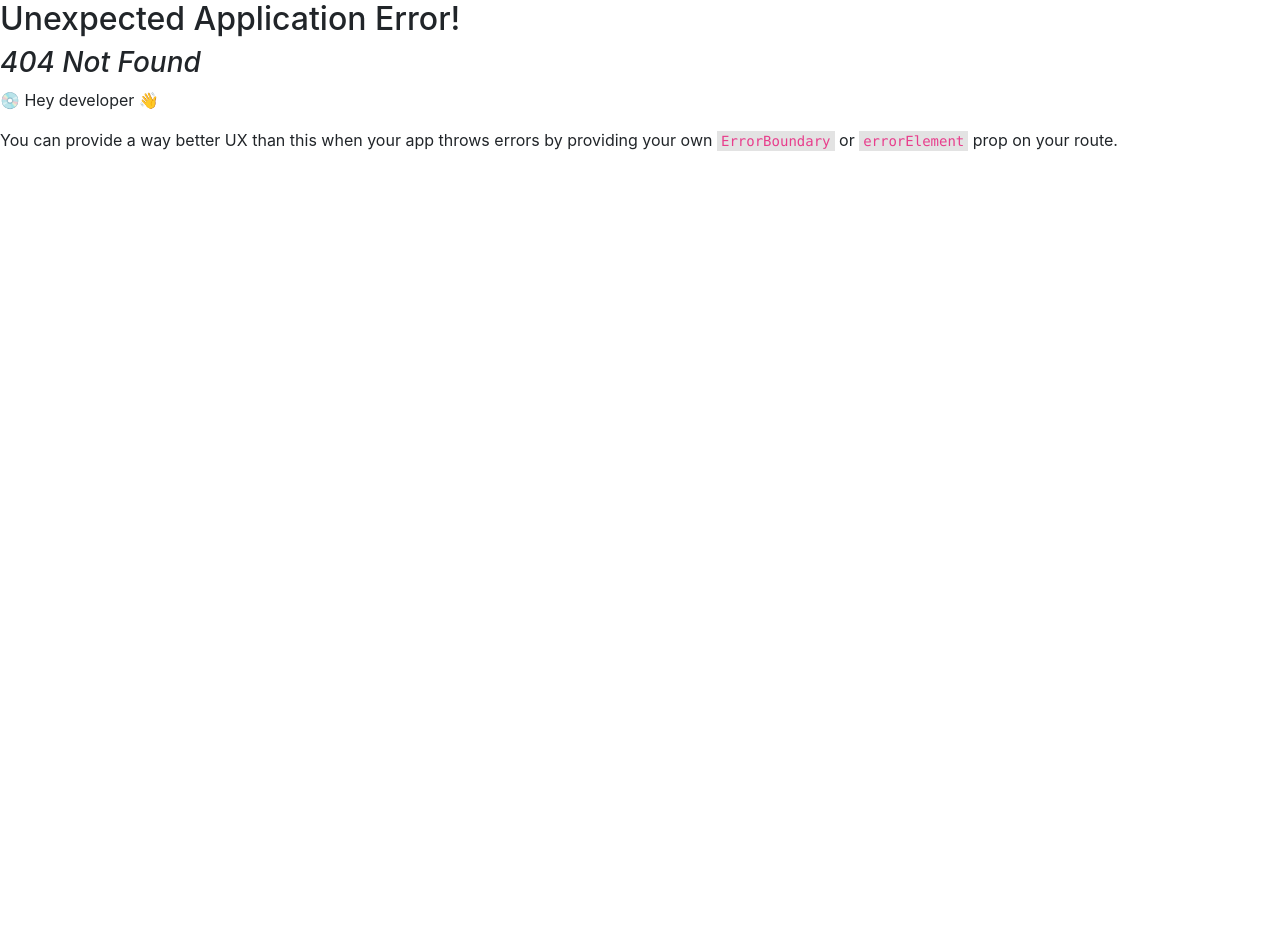
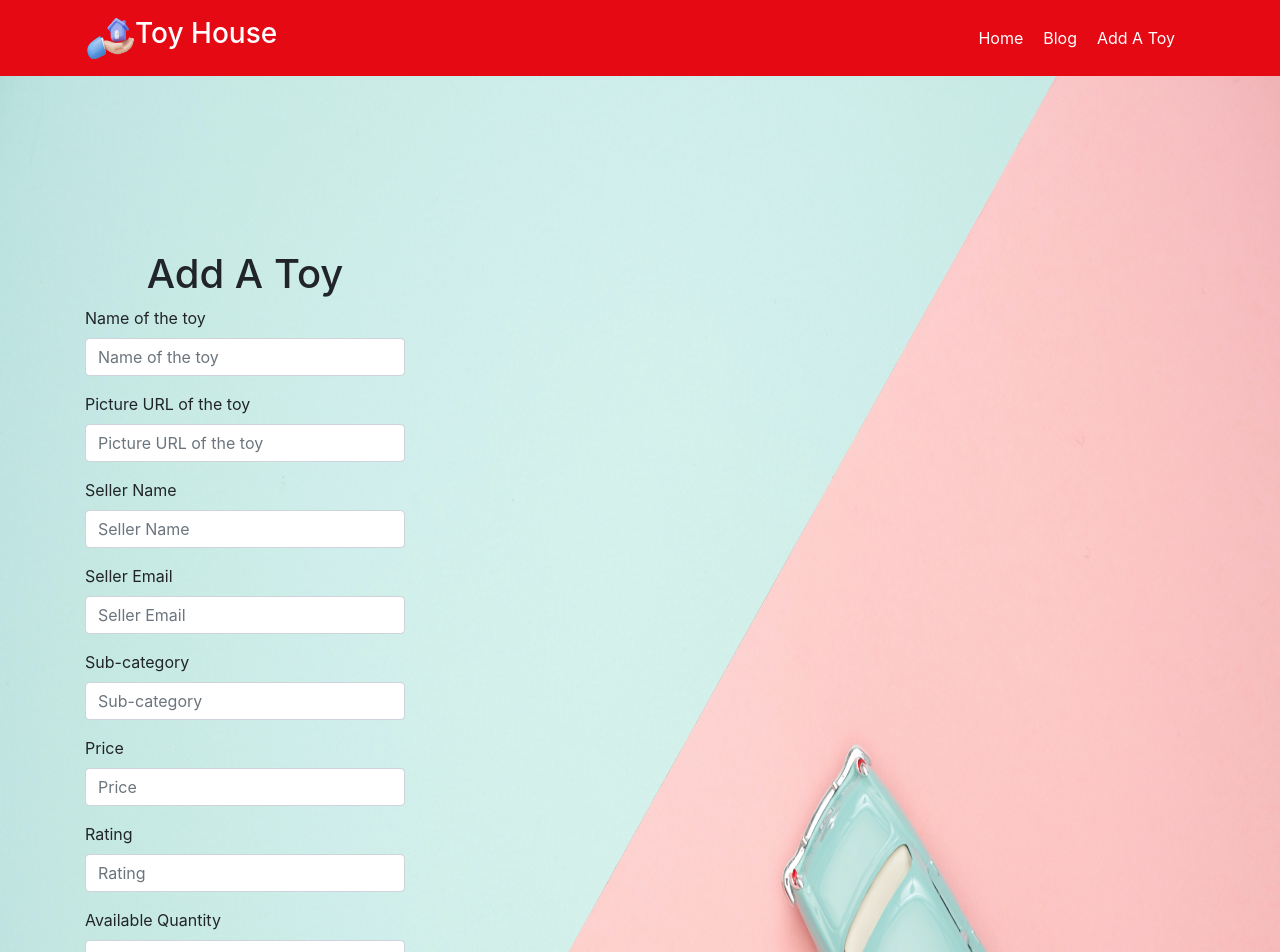
Before and after one commit to RianOntu/toy-house-client, a React (Vite) app: page /addatoy in a window 1280 px wide. Before the commit this address had no page. Shown: the top 952 px of the page. Before the commit the page ends 800 px from the top, so only its background shows below. Built offline with nearby package versions, Linux system fonts and the light colour scheme.

Commit message:
firebase configuration

```diff
--- a/package.json
+++ b/package.json
@@ -10,6 +10,7 @@
     "preview": "vite preview"
   },
   "dependencies": {
+    "firebase": "^9.22.2",
     "localforage": "^1.10.0",
     "match-sorter": "^6.3.1",
     "react": "^18.2.0",
--- /dev/null
+++ b/src/components/AddaToy/AddaToy.css
@@ -0,0 +1,9 @@
+.bgimage{
+    height: 1500px;
+    width: 100%;
+    position:relative;
+}
+.addatoyform{
+    position: absolute;
+    top:250px
+}
--- /dev/null
+++ b/src/components/AddaToy/AddaToy.jsx
@@ -0,0 +1,59 @@
+import React from 'react';
+import './AddaToy.css';
+import bgImage from '../../assets/addatoy.jpg'
+
+const AddaToy = () => {
+    return (
+        <div className='addatoy'>
+            <img className='bgimage' src={bgImage} alt="" />
+    <div className="container">
+
+    <form className='w-25 addatoyform'>
+    <h1 className='text-center'>Add A Toy</h1>
+  <div class="form-group">
+    <label for="exampleInputEmail1">Name of the toy</label>
+    <input type="text" class="form-control" id="exampleInputEmail1" aria-describedby="emailHelp" placeholder="Name of the toy"/>
+
+  </div>
+  <div class="form-group">
+    <label for="exampleInputPassword1">Picture URL of the toy</label>
+    <input type="text" class="form-control" id="exampleInputPassword1" placeholder="Picture URL of the toy"/>
+  </div>
+  <div class="form-group">
+    <label for="exampleInputPassword1">Seller Name</label>
+    <input type="text" class="form-control" id="exampleInputPassword1" placeholder="Seller Name"/>
+  </div>
+  <div class="form-group">
+    <label for="exampleInputPassword1">Seller Email</label>
+    <input type="text" class="form-control" id="exampleInputPassword1" placeholder="Seller Email"/>
+  </div>
+  <div class="form-group">
+    <label for="exampleInputPassword1">Sub-category</label>
+    <input type="text" class="form-control" id="exampleInputPassword1" placeholder="Sub-category"/>
+  </div>
+  <div class="form-group">
+    <label for="exampleInputPassword1">Price</label>
+    <input type="text" class="form-control" id="exampleInputPassword1" placeholder="Price"/>
+  </div>
+  <div class="form-group">
+    <label for="exampleInputPassword1">Rating</label>
+    <input type="text" class="form-control" id="exampleInputPassword1" placeholder="Rating"/>
+  </div>
+  <div class="form-group">
+    <label for="exampleInputPassword1">Available Quantity</label>
+    <input type="text" class="form-control" id="exampleInputPassword1" placeholder="Available Quantity"/>
+  </div>
+  <div class="form-group">
+    <label for="exampleInputPassword1">Detail Description</label>
+    <textarea class="form-control" id="exampleFormControlTextarea1" rows="3"></textarea>
+  </div>
+
+  <button type="submit" class="btn btn-danger">Add Toy</button>
+</form>
+    </div>
+
+        </div>
+    );
+};
+
+export default AddaToy;
--- a/src/components/Header/Header.jsx
+++ b/src/components/Header/Header.jsx
@@ -26,6 +26,9 @@ const Header = () => {
             <li class="nav-item">
               <Link to='/blog'>Blog</Link>
             </li>
+            <li class="nav-item">
+              <Link to='/addatoy'>Add A Toy</Link>
+            </li>
 
 
           </ul>
--- a/src/main.jsx
+++ b/src/main.jsx
@@ -8,6 +8,7 @@ import {
 import Main from './components/Main/Main.jsx';
 import Home from './components/Home/Home.jsx';
 import SingleToyDetails from './components/SingleToyDetails/SingleToyDetails.jsx';
+import AddaToy from './components/AddaToy/AddaToy.jsx';
 const router = createBrowserRouter([
   {
     path: "/",
@@ -22,6 +23,10 @@ const router = createBrowserRouter([
         element:<SingleToyDetails></SingleToyDetails>,
         loader:({params})=>fetch(`http://localhost:5000/toydetails/${params.id}`)
 
+      },
+      {
+        path:"addatoy",
+        element:<AddaToy></AddaToy>
       }
     ]
   },
```
Also changed, not shown: src/Firebase/firebase.config.js (added, +17 -0 lines), src/assets/addatoy.jpg (added), 1 other file (tests, documents, lock files or other folders).
